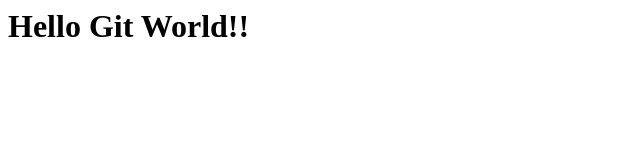
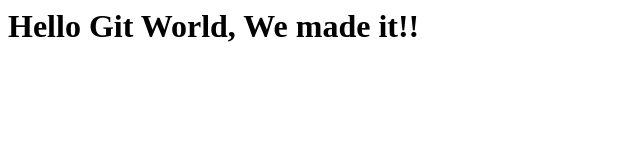
Before and after one commit to viennapiguerra/Nabi, a plain HTML site: page index.html in a window 1280 px wide. Shown: the whole page, without its empty margins (0-640 px from the left). Drawn offline with Linux system fonts and the light colour scheme.

Commit message:
Modified index.html file on dev branch

```diff
--- a/index.html
+++ b/index.html
@@ -4,6 +4,6 @@
         <title>My Git Connect Demo</title>
 </head>
 </body>
-        <h1>Hello Git World!!</h1>
+        <h1>Hello Git World, We made it!!</h1>
 </body>
 </html>
```
